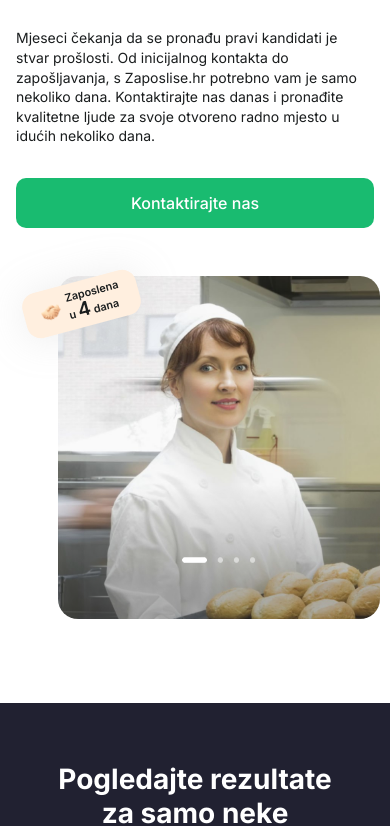
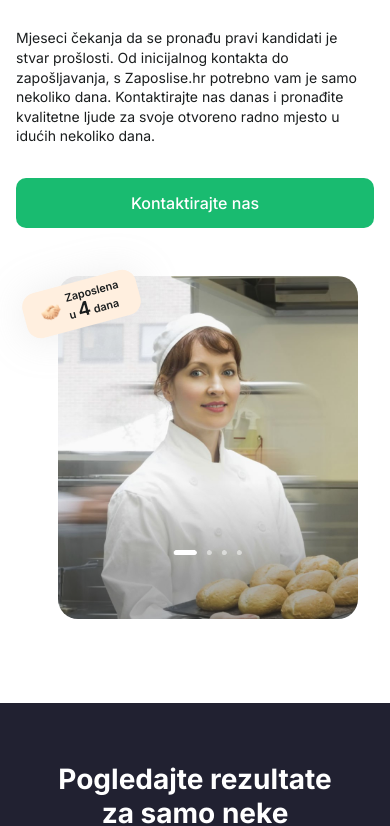
Before and after one commit to marijan10marijan/zaposlise, a Next.js app: page /poslodavci in a window 390 px wide. Shown: the part 6437-7263 px from the top of the page. Built offline with nearby package versions, Linux system fonts and the light colour scheme.

Commit message:
changes added

```diff
--- a/src/components/poslodavciComponents/poslodavciPrijave.module.css
+++ b/src/components/poslodavciComponents/poslodavciPrijave.module.css
@@ -189,6 +189,10 @@
   .prijave__left_text {
     width: 100%;
   }
+  .prijave__right {
+    flex: 1;
+    width: calc(100%-42px);
+  }
 }
 
 @media (max-width: 498px) {
@@ -205,10 +209,6 @@
   .prijave__left_link {
     width: 100%;
   }
-  .prijave__right {
-    flex: 1;
-    width: 90%;
-  }
   .prijave__right_img {
     width: 100%;
     height: 343px;
```
